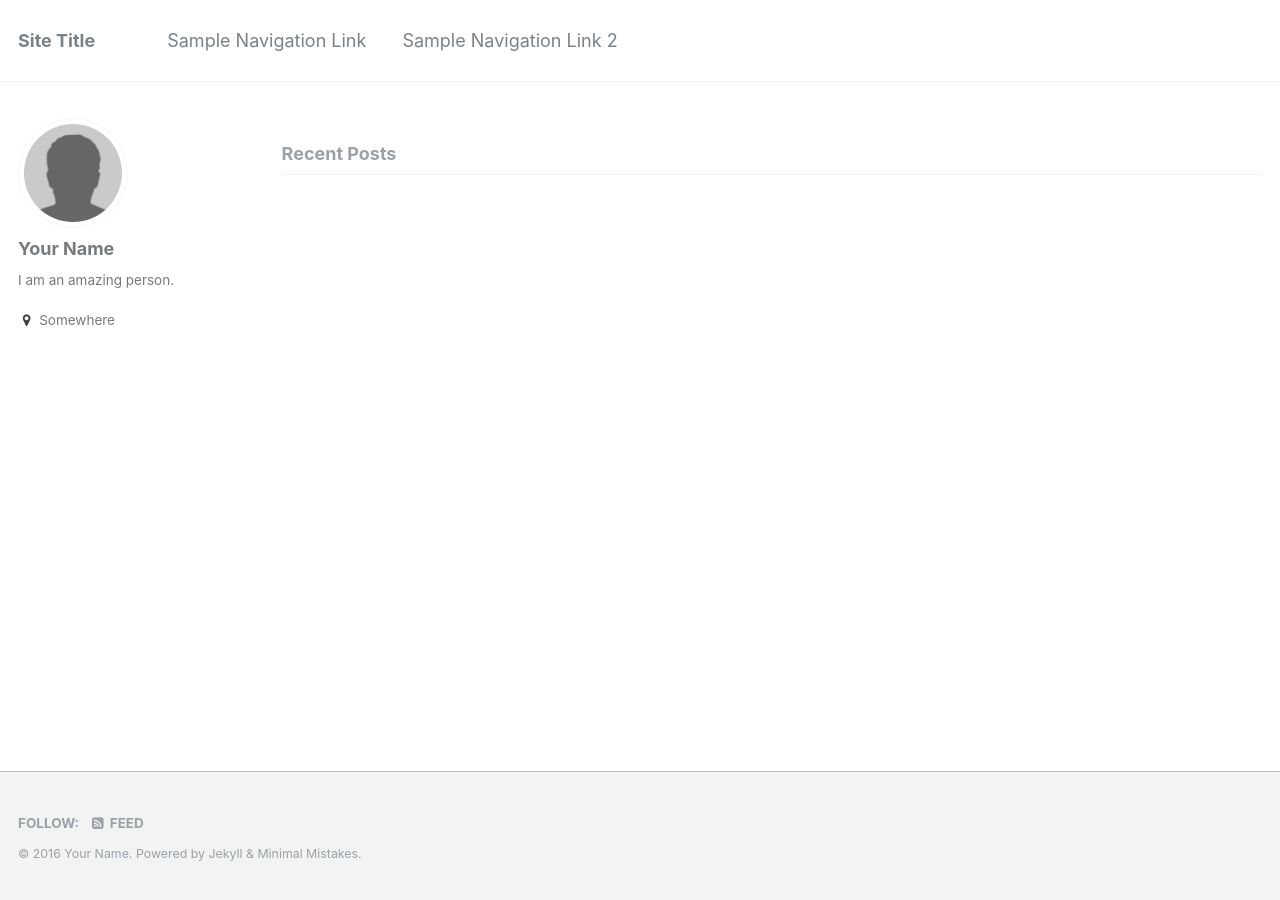
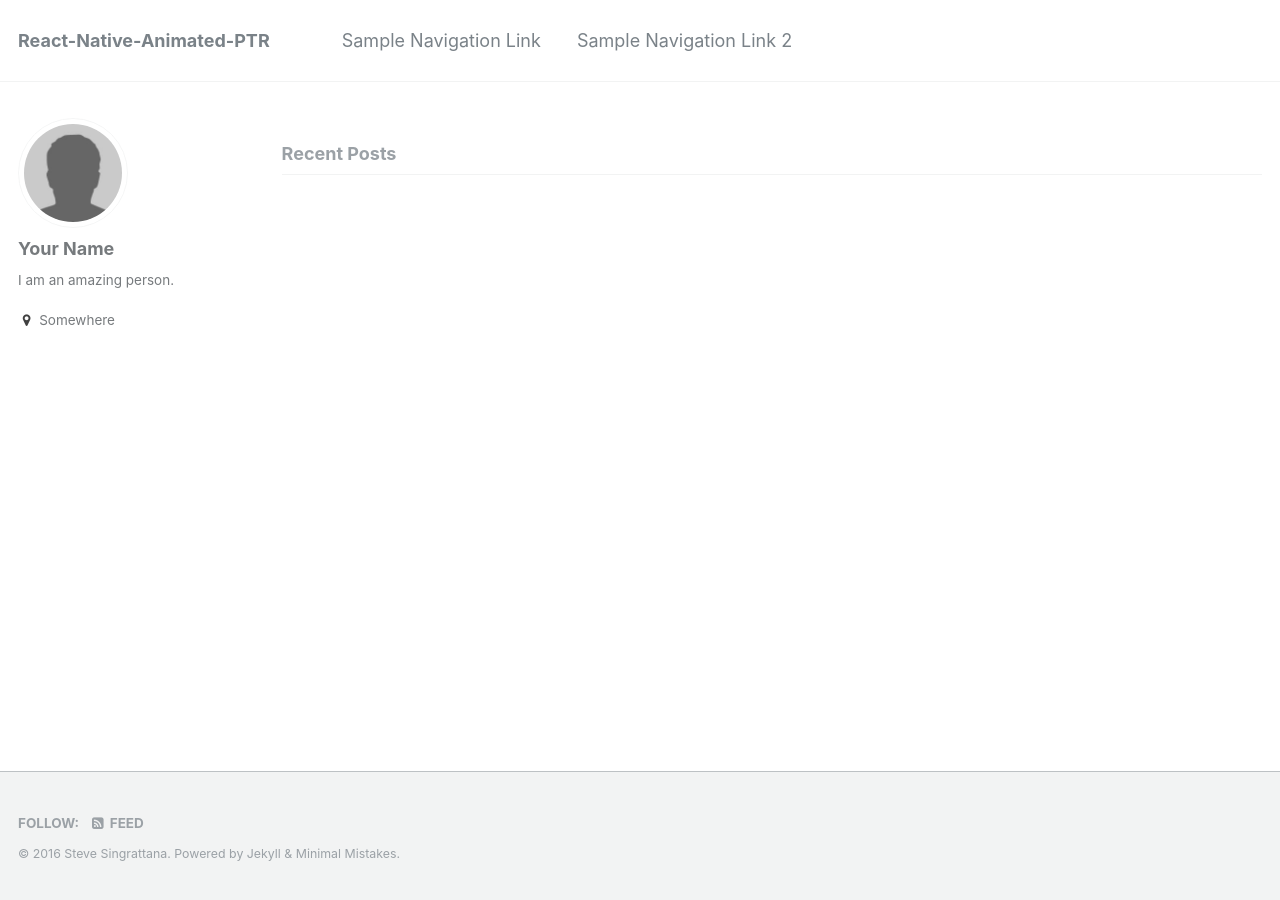
Before and after one commit to evetstech/react-native-animated-ptr, a Jekyll site: the page built from index.html, in a window 1280 px wide. Built offline with Jekyll 4.4.1, drawn with Linux system fonts in a browser that asks for light colours; the list of posts is cut into pages by our own code.

Commit message:
Update _config.yml

```diff
--- a/_config.yml
+++ b/_config.yml
@@ -7,10 +7,10 @@
 
 # Site Settings
 locale                   : "en"
-title                    : "Site Title"
-title_separator          : "-"
-name                     : "Your Name"
-description              : "An amazing website."
+title                    : "React-Native-Animated-PTR"
+title_separator          : "A pull-to-refresh animated component"
+name                     : "Steve Singrattana"
+description              : "react-native-animated-ptr"
 url                      : # the base hostname & protocol for your site e.g. "https://mmistakes.github.io"
 baseurl                  : # the subpath of your site, e.g. "/blog"
 repository               : # GitHub username/repo-name e.g. "mmistakes/minimal-mistakes"
```
